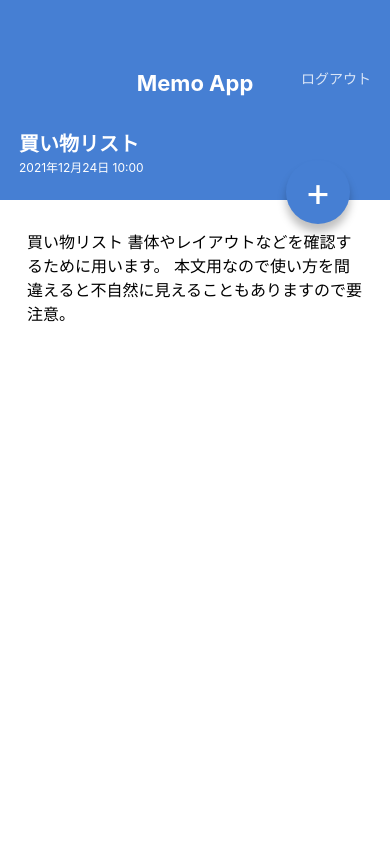
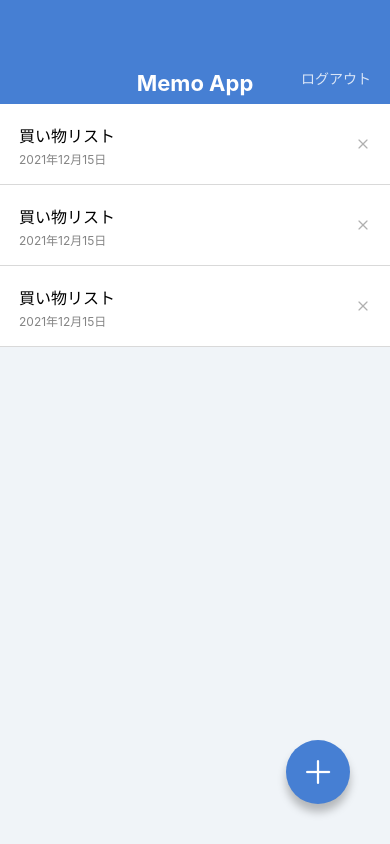
Before and after one commit to kangaroo-lab/memoapp, a React Native app: screen / in a window 390 px wide. Built offline with nearby package versions, Linux system fonts and the light colour scheme.

Commit message:
add new icons

```diff
--- a/App.jsx
+++ b/App.jsx
@@ -6,6 +6,6 @@
 
 export default function App() {
   return (
-    <MemoDetailScreen/>
+    <MemoListScreen/>
   );
 }
--- a/package.json
+++ b/package.json
@@ -8,6 +8,7 @@
     "eject": "expo eject"
   },
   "dependencies": {
+    "@expo/vector-icons": "^12.0.5",
     "expo": "~43.0.2",
     "expo-status-bar": "~1.1.0",
     "prop-types": "^15.7.2",
--- a/src/components/CircleButton.jsx
+++ b/src/components/CircleButton.jsx
@@ -1,20 +1,22 @@
 import React from 'react';
-import {View, Text, StyleSheet} from 'react-native';
+import {View,  StyleSheet} from 'react-native';
 import {string, shape} from 'prop-types';
+import { AntDesign } from '@expo/vector-icons';
+
 
 export default function circleButton(props){
-    const {children, style} = props
+    const { style, name} = props
     return (
     <View style={[styles.circleButton, style]}>
-        <Text style={styles.circleButtonLabel}>{children}</Text>
+        <AntDesign name={name} size={32} color="white" />
     </View>
 
     );
 }
 
 circleButton.protoTypes = {
-    children: string.isRequired,
     style: shape(),
+    name: string.isRequired,
 };
 
 circleButton.defaultProps = {
--- a/src/components/MemoList.jsx
+++ b/src/components/MemoList.jsx
@@ -1,3 +1,4 @@
+import { Feather } from '@expo/vector-icons';
 import React from 'react';
 import {View,Text,StyleSheet} from 'react-native';
 
@@ -10,7 +11,7 @@
                 <Text style={styles.memoListItemDate}>2021年12月15日</Text>
             </View>
             <View>
-                <Text>X</Text>
+                <Feather name="x" size={16} color='#B0B0B0'/>
             </View>
             </View>
 
@@ -20,7 +21,7 @@
                 <Text style={styles.memoListItemDate}>2021年12月15日</Text>
             </View>
             <View>
-                <Text>X</Text>
+            <Feather name="x" size={16} color='#B0B0B0'/>
             </View>
             </View>
 
@@ -30,7 +31,7 @@
                 <Text style={styles.memoListItemDate}>2021年12月15日</Text>
             </View>
             <View>
-                <Text>X</Text>
+                <Feather name="x" size={16} color='#B0B0B0'/>
             </View>
         </View>
 
--- a/src/screens/MemoDetailScreen.jsx
+++ b/src/screens/MemoDetailScreen.jsx
@@ -19,7 +19,7 @@
                 本文用なので使い方を間違えると不自然に見えることもありますので要注意。
             </Text>
         </ScrollView>
-        <CircleButton style={{top: 160, bottom: 'auto'}}>+</CircleButton>
+        <CircleButton style={{top: 160, bottom: 'auto'}} name='edit'/>
     </View>
     );
 }
--- a/src/screens/MemoListScreen.jsx
+++ b/src/screens/MemoListScreen.jsx
@@ -10,7 +10,7 @@
     <View style={styles.container}>
         <AppBar/>
         <MemoList/>
-        <CircleButton>+</CircleButton>
+        <CircleButton name="plus"/>
     </View>
     );
 }
```
